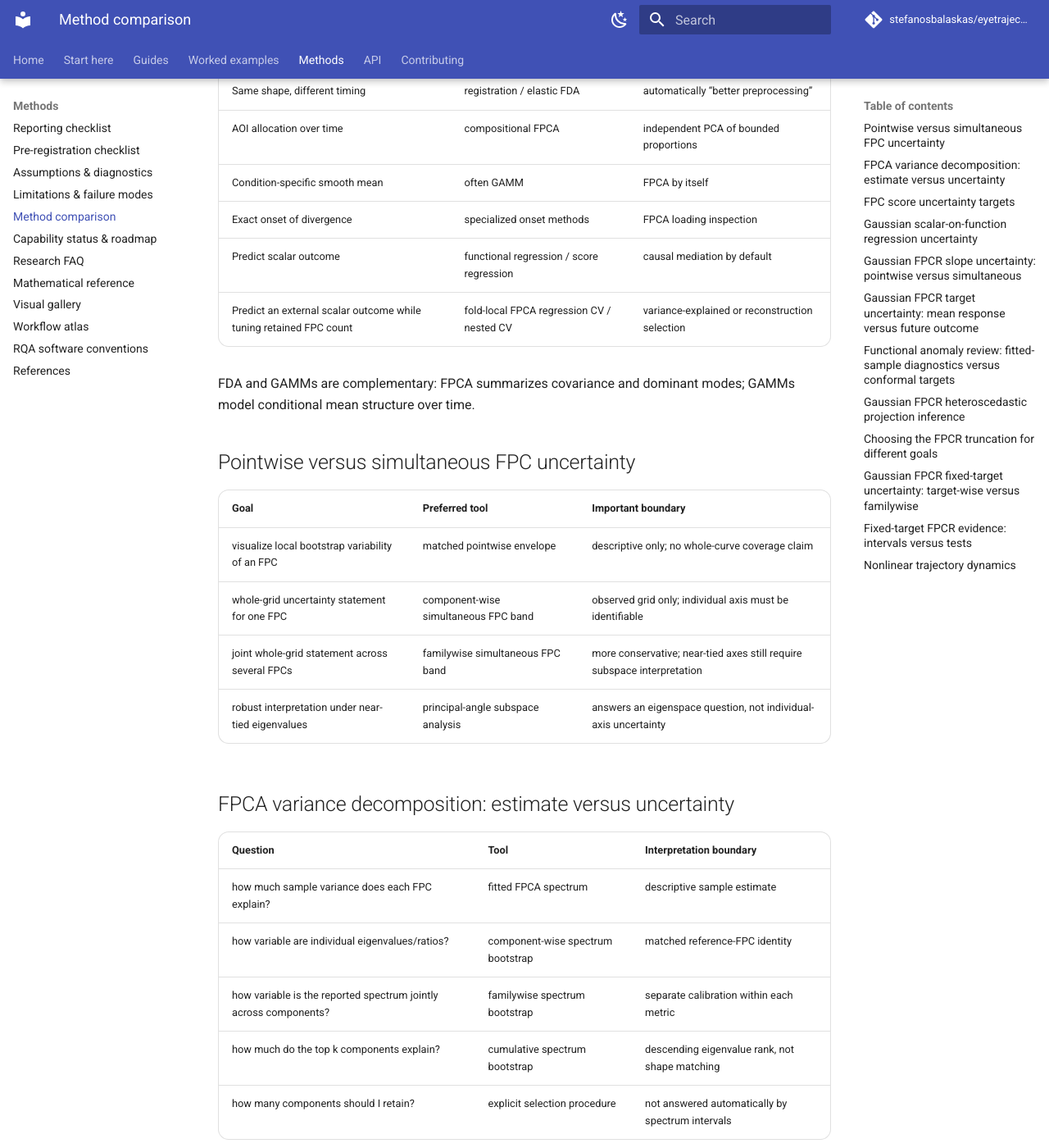
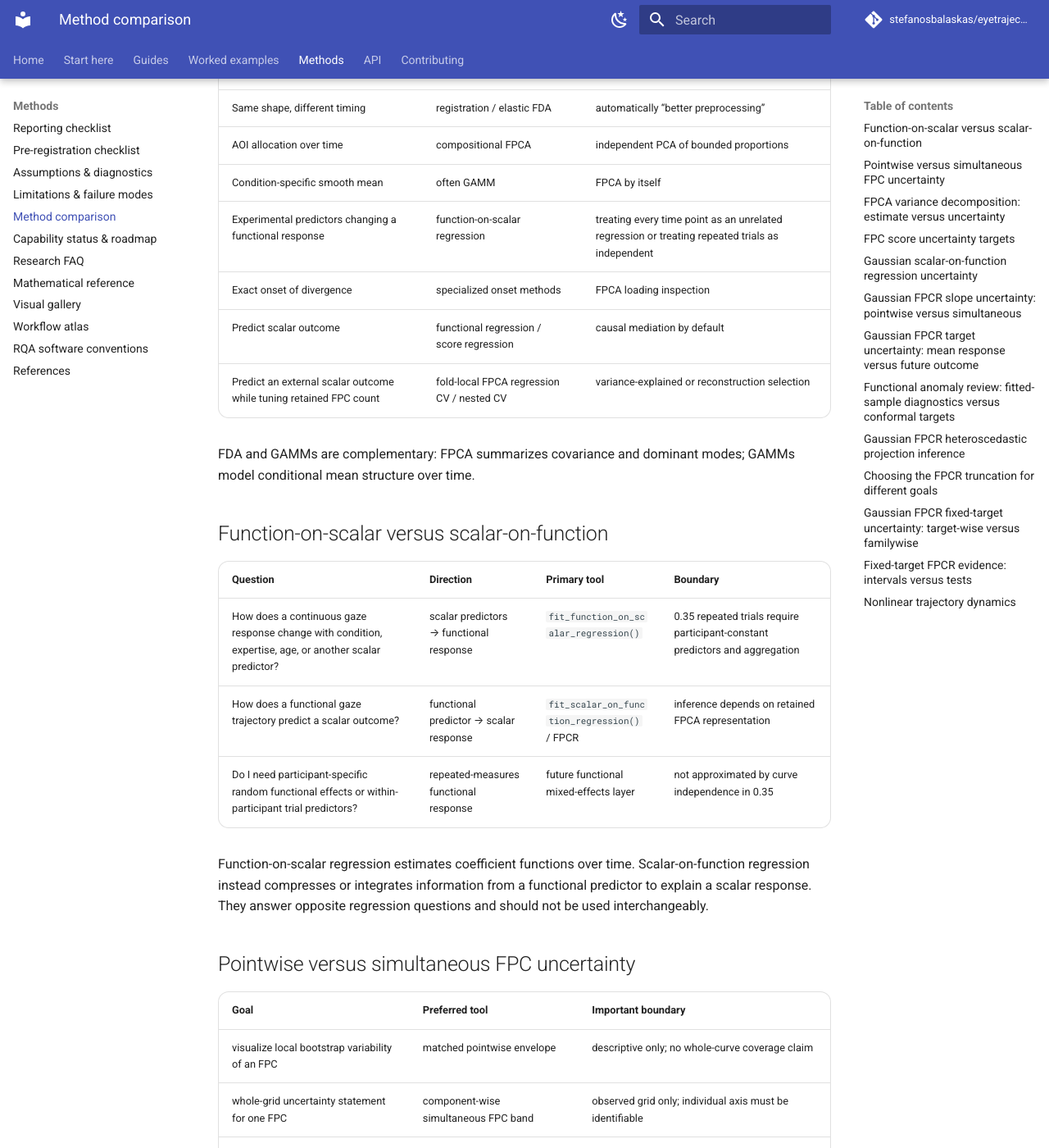
Before and after one commit to stefanosbalaskas/eyetrajectoriespy, an MkDocs documentation site: the page built from docs/methods/method-comparison.md, in a window 1280 px wide and 1400 px high, scrolled down 757 px. Shown: the whole window at 82% size. Built offline with MkDocs 1.6.1 and Material for MkDocs 9.7.7, drawn with Linux system fonts in a browser that asks for light colours; comment, search, counter and statistics services are not loaded.

Commit message:
Compare function-on-scalar with existing regression workflows

```diff
--- a/docs/methods/method-comparison.md
+++ b/docs/methods/method-comparison.md
@@ -14,11 +14,23 @@
 | Same shape, different timing | registration / elastic FDA | automatically “better preprocessing” |
 | AOI allocation over time | compositional FPCA | independent PCA of bounded proportions |
 | Condition-specific smooth mean | often GAMM | FPCA by itself |
+| Experimental predictors changing a functional response | function-on-scalar regression | treating every time point as an unrelated regression or treating repeated trials as independent |
 | Exact onset of divergence | specialized onset methods | FPCA loading inspection |
 | Predict scalar outcome | functional regression / score regression | causal mediation by default |
 | Predict an external scalar outcome while tuning retained FPC count | fold-local FPCA regression CV / nested CV | variance-explained or reconstruction selection |
 
 FDA and GAMMs are complementary: FPCA summarizes covariance and dominant modes; GAMMs model conditional mean structure over time.
+
+
+## Function-on-scalar versus scalar-on-function
+
+| Question | Direction | Primary tool | Boundary |
+|---|---|---|---|
+| How does a continuous gaze response change with condition, expertise, age, or another scalar predictor? | scalar predictors → functional response | `fit_function_on_scalar_regression()` | 0.35 repeated trials require participant-constant predictors and aggregation |
+| How does a functional gaze trajectory predict a scalar outcome? | functional predictor → scalar response | `fit_scalar_on_function_regression()` / FPCR | inference depends on retained FPCA representation |
+| Do I need participant-specific random functional effects or within-participant trial predictors? | repeated-measures functional response | future functional mixed-effects layer | not approximated by curve independence in 0.35 |
+
+Function-on-scalar regression estimates coefficient functions over time. Scalar-on-function regression instead compresses or integrates information from a functional predictor to explain a scalar response. They answer opposite regression questions and should not be used interchangeably.
 
 
 ## Pointwise versus simultaneous FPC uncertainty
```
